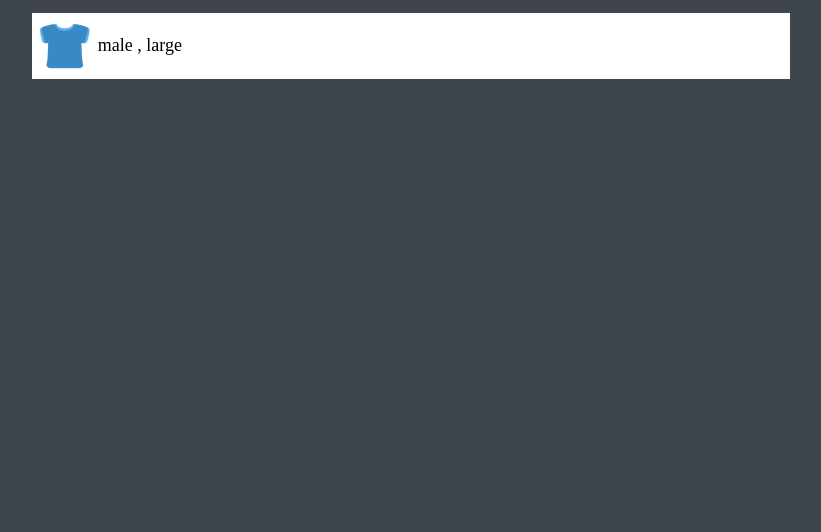
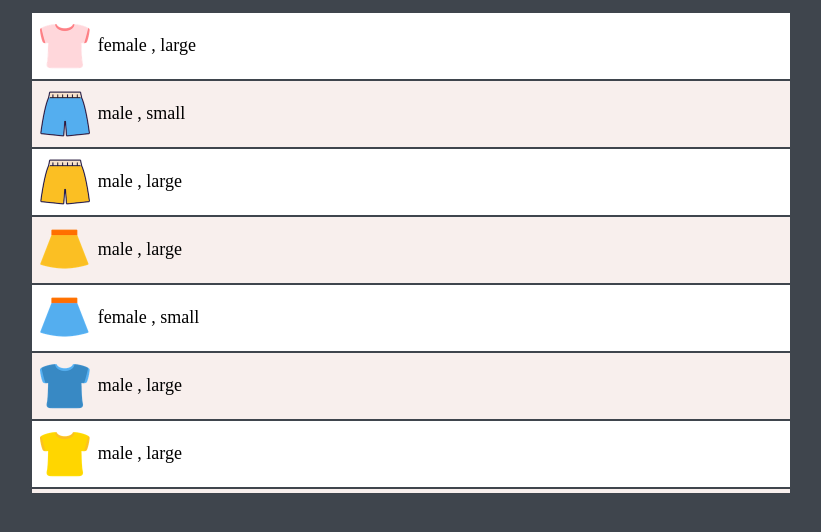
Before and after one commit to wondonghwi/online_shopping_mall_JS, a plain HTML site: page index.html in a window 1280 px wide. Shown: the part 238-770 px from the top of the page, without its empty margins (229-1050 px from the left). Drawn offline with Linux system fonts and the light colour scheme.

Commit message:
js -> data , loadItems , displayItems

```diff
--- /dev/null
+++ b/data/data.json
@@ -0,0 +1,116 @@
+{
+  "items": [
+    {
+      "type": "tshirt",
+      "gender": "female",
+      "size": "large",
+      "color": "pink",
+      "image": "../img/pink_t.png"
+    },
+    {
+      "type": "pants",
+      "gender": "male",
+      "size": "small",
+      "color": "blue",
+      "image": "../img/blue_p.png"
+    },
+    {
+      "type": "pants",
+      "gender": "male",
+      "size": "large",
+      "color": "yellow",
+      "image": "../img/yellow_p.png"
+    },
+    {
+      "type": "skirt",
+      "gender": "male",
+      "size": "large",
+      "color": "yellow",
+      "image": "../img/yellow_s.png"
+    },
+    {
+      "type": "skirt",
+      "gender": "female",
+      "size": "small",
+      "color": "blue",
+      "image": "../img/blue_s.png"
+    },
+    {
+      "type": "tshirt",
+      "gender": "male",
+      "size": "large",
+      "color": "blue",
+      "image": "../img/blue_t.png"
+    },
+    {
+      "type": "tshirt",
+      "gender": "male",
+      "size": "large",
+      "color": "yellow",
+      "image": "../img/yellow_t.png"
+    },
+    {
+      "type": "pants",
+      "gender": "female",
+      "size": "small",
+      "color": "pink",
+      "image": "../img/pink_p.png"
+    },
+    {
+      "type": "tshirt",
+      "gender": "female",
+      "size": "large",
+      "color": "pink",
+      "image": "../img/pink_t.png"
+    },
+    {
+      "type": "pants",
+      "gender": "male",
+      "size": "small",
+      "color": "blue",
+      "image": "../img/blue_p.png"
+    },
+    {
+      "type": "pants",
+      "gender": "male",
+      "size": "large",
+      "color": "yellow",
+      "image": "../img/yellow_p.png"
+    },
+    {
+      "type": "skirt",
+      "gender": "male",
+      "size": "large",
+      "color": "yellow",
+      "image": "../img/yellow_s.png"
+    },
+    {
+      "type": "skirt",
+      "gender": "female",
+      "size": "small",
+      "color": "blue",
+      "image": "../img/blue_s.png"
+    },
+    {
+      "type": "tshirt",
+      "gender": "male",
+      "size": "large",
+      "color": "blue",
+      "image": "../img/blue_t.png"
+    },
+    {
+      "type": "tshirt",
+      "gender": "male",
+      "size": "large",
+      "color": "yellow",
+      "image": "../img/yellow_t.png"
+    },
+    {
+      "type": "pants",
+      "gender": "female",
+      "size": "small",
+      "color": "pink",
+      "image": "../img/pink_p.png"
+    }
+  ]
+}
--- a/index.html
+++ b/index.html
@@ -7,25 +7,22 @@
   <meta http-equiv="X-UA-Compatible" content="ie=edge">
   <title>Document</title>
   <link rel="stylesheet" href="css/style.css">
+  <script src="js/main.js" defer></script>
 </head>
 <body>
 <!--  LOGO-->
 <img src="img/logo.png" alt="" class="logo">
 <!--BUTTON-->
-<div class="buttons">
-  <button class="btn"><img src="img/blue_t.png" alt="T-shirt" class="imgBtn"></button>
-  <button class="btn"><img src="img/blue_p.png" alt="Pants" class="imgBtn"></button>
-  <button class="btn"><img src="img/blue_s.png" alt="Skirt" class="imgBtn"></button>
+<section class="buttons">
+  <button class="btn"><img src="img/blue_t.png" alt="tshirt" class="imgBtn"></button>
+  <button class="btn"><img src="img/blue_p.png" alt="pants" class="imgBtn"></button>
+  <button class="btn"><img src="img/blue_s.png" alt="skirt" class="imgBtn"></button>
   <button class="btn colorBtn blue">Blue</button>
   <button class="btn colorBtn yellow">Yellow</button>
   <button class="btn colorBtn pink">Pink</button>
-</div>
+</section>
 <!--items-->
 <ul class="items">
-  <li class="item">
-    <img src="img/blue_t.png" alt="T-shirt" class="item__thumbnail">
-    <span class="item__description">male , large</span>
-  </li>
 </ul>
 </body>
 </html>
--- /dev/null
+++ b/js/main.js
@@ -0,0 +1,36 @@
+//Fetch Json
+const loadItems = () => {
+  return fetch('data/data.json')
+    .then(response => response.json())
+    .then(json => json.items);
+};
+
+//Update list
+const displayItems = (items) => {
+  const container = document.querySelector('.items');
+  const html = items.map(item => createHtmlString(item));
+  console.log(html);
+  container.innerHTML = items.map(item => createHtmlString(item)).join('');
+}
+
+//Create Html list
+const createHtmlString = (item) => {
+  const {image, type, gender, size} = item;
+  return `
+    <li class="item">
+      <img src="${image}" alt="${type}" class="item__thumbnail">
+      <span class="item__description">${gender} , ${size}</span>
+    </li>
+  `;
+}
+
+const SetEventListeners = () => {
+
+};
+
+loadItems()
+  .then(items => {
+    displayItems(items);
+    setEventListeners(items);
+  })
+  .catch(console.log);
```
